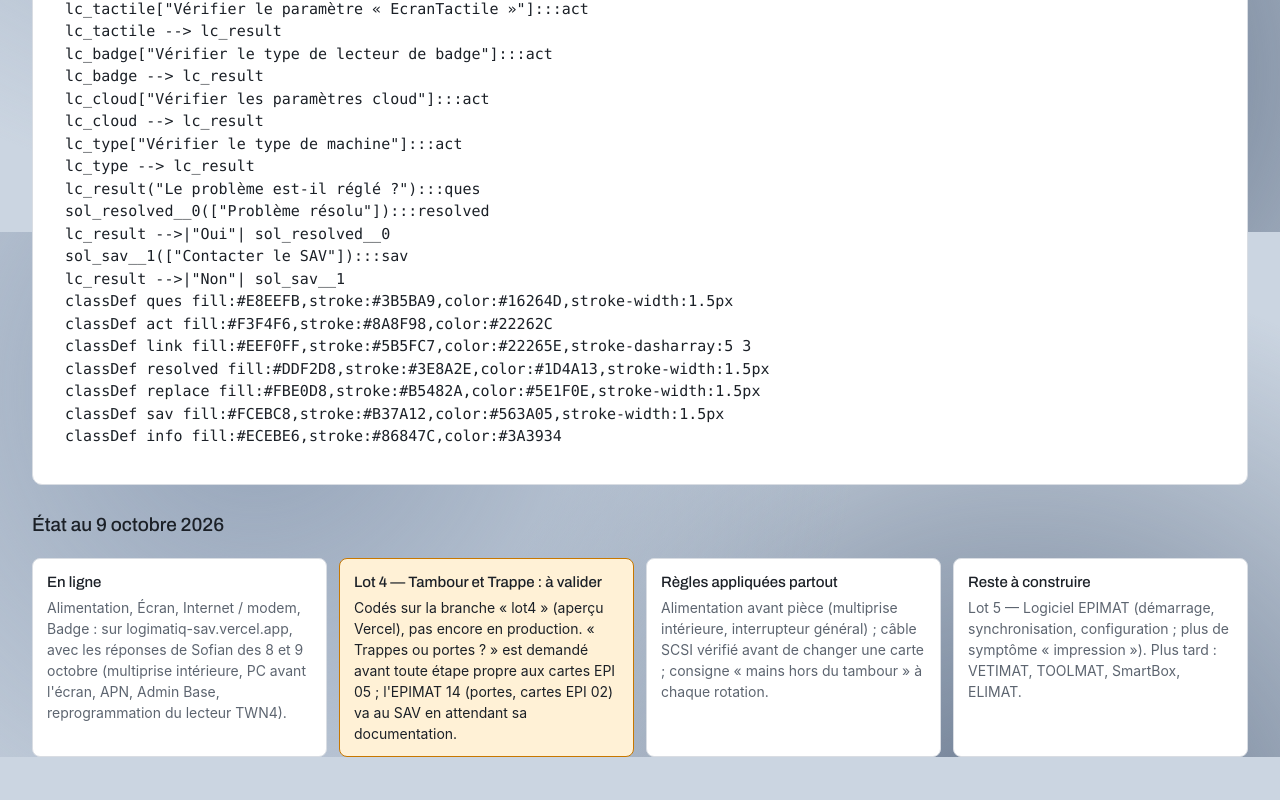
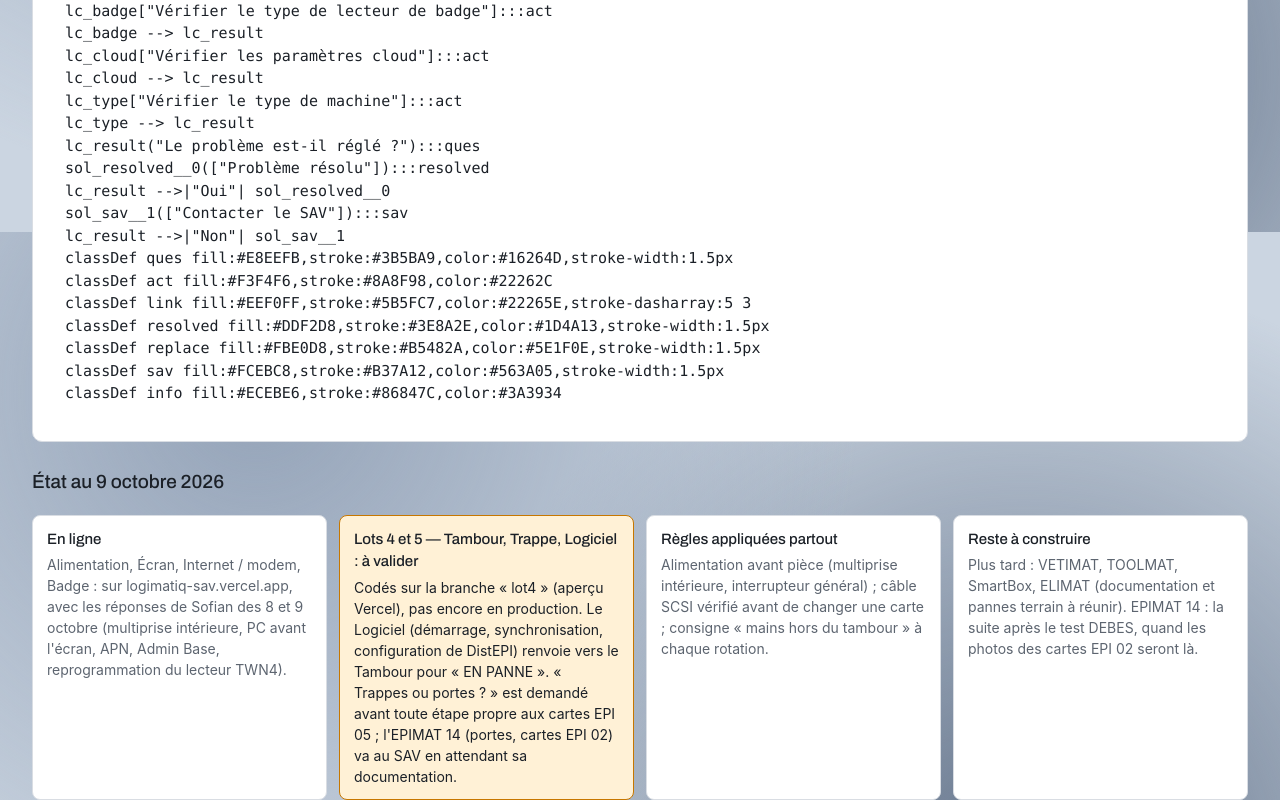
Before and after one commit to sofiand-code/logimatiq-sav, a website built with Vite: page docs/arbres/arbres-epimat.html in a window 1280 px wide. Shown: the part 7768-8568 px from the top of the page. Before the commit the page ends 8525 px from the top, so only its background shows below. Built offline with nearby package versions, Linux system fonts and the light colour scheme.

Commit message:
Schémas : 9 arbres, état à jour
Co-Authored-By: Claude Opus 5.5 <noreply@anthropic.com>

```diff
--- a/docs/arbres/arbres-epimat.html
+++ b/docs/arbres/arbres-epimat.html
@@ -789,9 +789,9 @@ flowchart TD
   <h2 class="sec">État au 9 octobre 2026</h2>
   <div class="notes">
     <div class="note"><h3>En ligne</h3><p>Alimentation, Écran, Internet / modem, Badge : sur logimatiq-sav.vercel.app, avec les réponses de Sofian des 8 et 9 octobre (multiprise intérieure, PC avant l'écran, APN, Admin Base, reprogrammation du lecteur TWN4).</p></div>
-    <div class="note w"><h3>Lot 4 — Tambour et Trappe : à valider</h3><p>Codés sur la branche « lot4 » (aperçu Vercel), pas encore en production. « Trappes ou portes ? » est demandé avant toute étape propre aux cartes EPI 05 ; l'EPIMAT 14 (portes, cartes EPI 02) va au SAV en attendant sa documentation.</p></div>
+    <div class="note w"><h3>Lots 4 et 5 — Tambour, Trappe, Logiciel : à valider</h3><p>Codés sur la branche « lot4 » (aperçu Vercel), pas encore en production. Le Logiciel (démarrage, synchronisation, configuration de DistEPI) renvoie vers le Tambour pour « EN PANNE ». « Trappes ou portes ? » est demandé avant toute étape propre aux cartes EPI 05 ; l'EPIMAT 14 (portes, cartes EPI 02) va au SAV en attendant sa documentation.</p></div>
     <div class="note"><h3>Règles appliquées partout</h3><p>Alimentation avant pièce (multiprise intérieure, interrupteur général) ; câble SCSI vérifié avant de changer une carte ; consigne « mains hors du tambour » à chaque rotation.</p></div>
-    <div class="note"><h3>Reste à construire</h3><p>Lot 5 — Logiciel EPIMAT (démarrage, synchronisation, configuration ; plus de symptôme « impression »). Plus tard : VETIMAT, TOOLMAT, SmartBox, ELIMAT.</p></div>
+    <div class="note"><h3>Reste à construire</h3><p>Plus tard : VETIMAT, TOOLMAT, SmartBox, ELIMAT (documentation et pannes terrain à réunir). EPIMAT 14 : la suite après le test DEBES, quand les photos des cartes EPI 02 seront là.</p></div>
   </div>
 </div>
 
```
Also changed, not shown: docs/arbres/template.html (+2 -2 lines).
